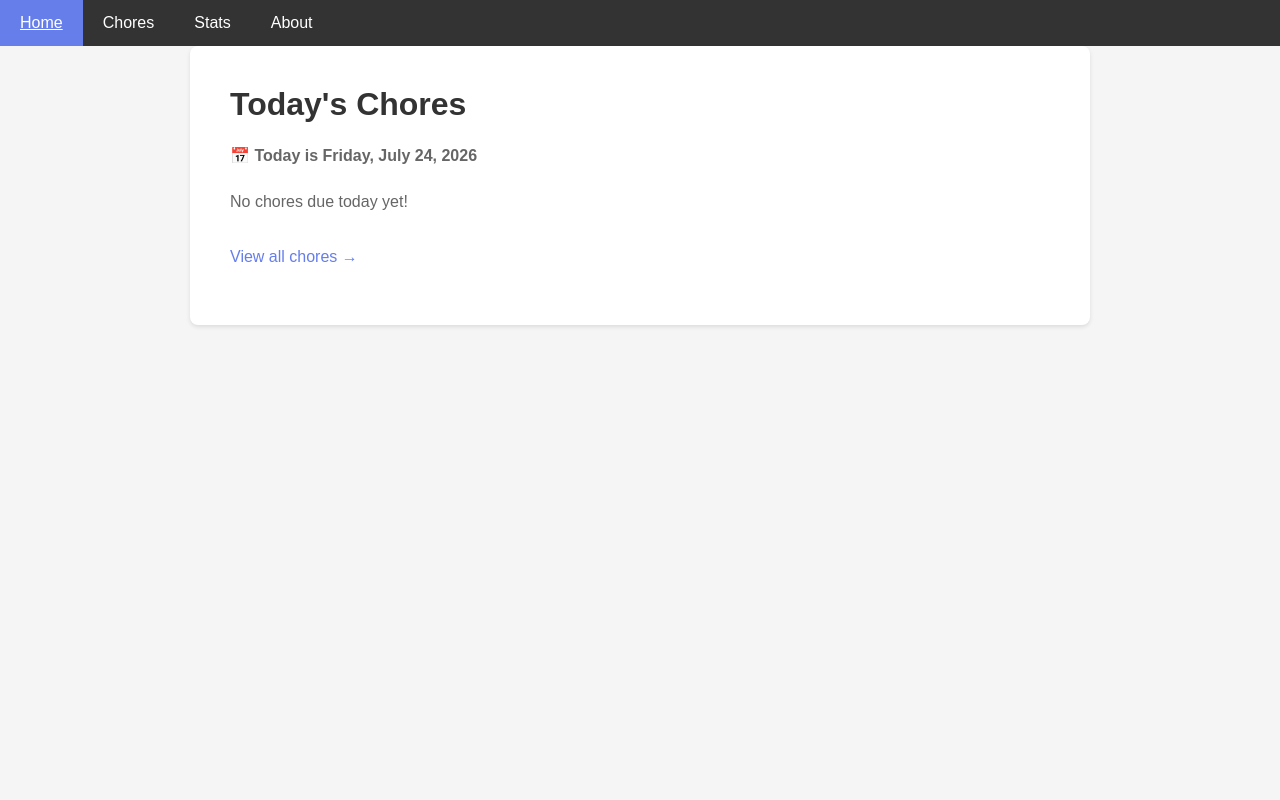
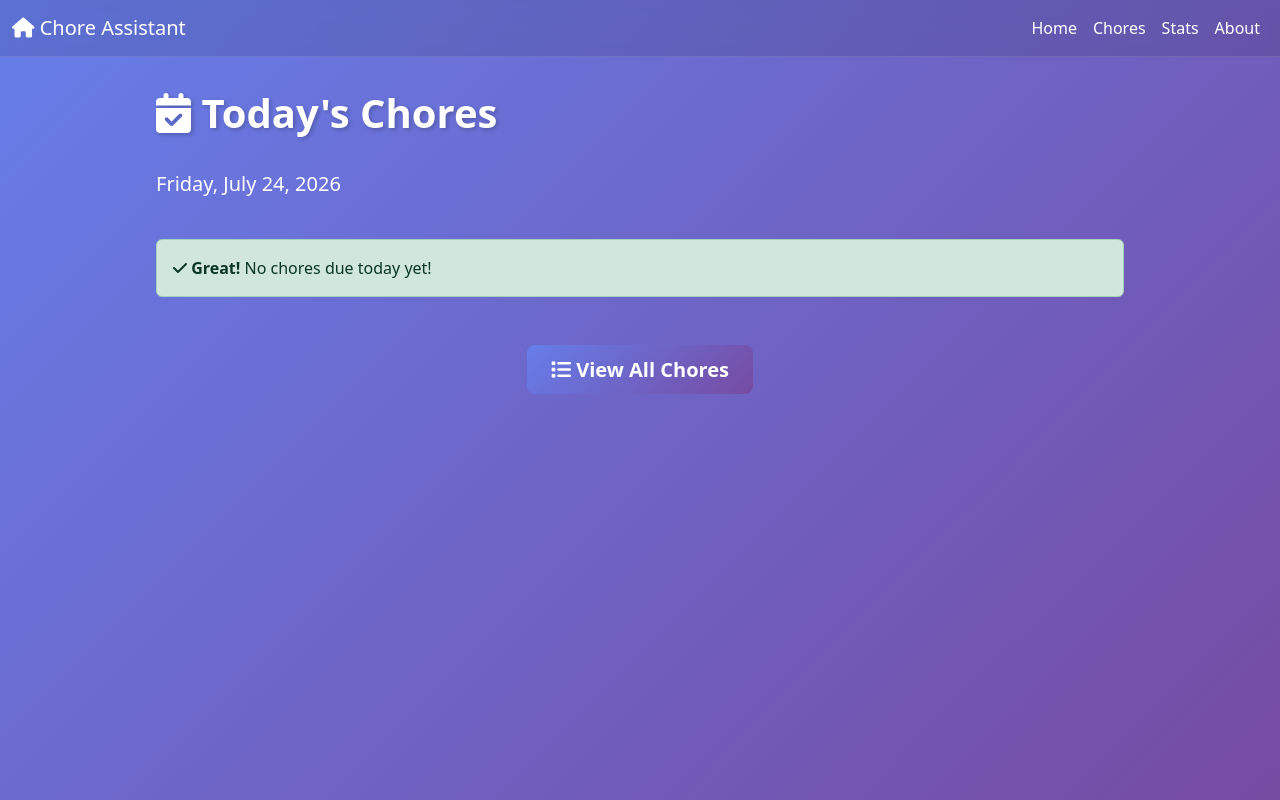
Before and after one commit to ThomasSchindler897/chore-assistant, a Flask app: page / in a window 1280 px wide. Run offline with Flask 3, Linux system fonts and the light colour scheme.

Commit message:
Redesign home page with Bootstrap, cards, and icons - Milestone 6 step 1

```diff
--- a/requirements.txt
+++ b/requirements.txt
@@ -9,3 +9,4 @@ MarkupSafe==3.0.3
 SQLAlchemy==2.0.51
 typing_extensions==4.16.0
 Werkzeug==3.1.8
+bootstrap-flask==2.3.3
--- a/templates/base.html
+++ b/templates/base.html
@@ -1,19 +1,117 @@
 <!DOCTYPE html>
-<html>
+<html lang="en">
 <head>
+    <meta charset="UTF-8">
+    <meta name="viewport" content="width=device-width, initial-scale=1.0">
     <title>{% block title %}Chore Assistant{% endblock %}</title>
-    <link rel="stylesheet" href="{{ url_for('static', filename='style.css') }}">
+
+    <!-- Bootstrap CSS -->
+    <link href="https://cdn.jsdelivr.net/npm/bootstrap@5.3.0/dist/css/bootstrap.min.css" rel="stylesheet">
+    <!-- Font Awesome Icons -->
+    <link href="https://cdnjs.cloudflare.com/ajax/libs/font-awesome/6.4.0/css/all.min.css" rel="stylesheet">
+
+    <style>
+        :root {
+            --primary: #667eea;
+            --secondary: #764ba2;
+        }
+
+        body {
+            background: linear-gradient(135deg, var(--primary) 0%, var(--secondary) 100%);
+            min-height: 100vh;
+            padding-bottom: 2rem;
+        }
+
+        nav {
+            background: rgba(0, 0, 0, 0.1) !important;
+            backdrop-filter: blur(10px);
+            border-bottom: 1px solid rgba(255, 255, 255, 0.1);
+        }
+
+        nav a {
+            color: white !important;
+            font-weight: 500;
+            transition: all 0.3s;
+        }
+
+        nav a:hover {
+            color: #ffd700 !important;
+            transform: translateY(-2px);
+        }
+
+        .content {
+            max-width: 1000px;
+            margin: 2rem auto;
+            padding: 0 1rem;
+        }
+
+        h1 {
+            color: white;
+            font-weight: 700;
+            margin-bottom: 2rem;
+            text-shadow: 2px 2px 4px rgba(0, 0, 0, 0.2);
+        }
+
+        .card {
+            border: none;
+            border-radius: 12px;
+            box-shadow: 0 8px 16px rgba(0, 0, 0, 0.1);
+            transition: all 0.3s;
+        }
+
+        .card:hover {
+            transform: translateY(-4px);
+            box-shadow: 0 12px 24px rgba(0, 0, 0, 0.15);
+        }
+
+        .btn-primary {
+            background: linear-gradient(135deg, var(--primary), var(--secondary));
+            border: none;
+            font-weight: 600;
+            padding: 0.6rem 1.5rem;
+        }
+
+        .btn-primary:hover {
+            background: linear-gradient(135deg, var(--secondary), var(--primary));
+            transform: translateY(-2px);
+        }
+    </style>
 </head>
 <body>
-    <nav>
-        <a href="/">Home</a>
-        <a href="/chores">Chores</a>
-        <a href="/stats">Stats</a>
-        <a href="/about">About</a>
+    <!-- Navigation -->
+    <nav class="navbar navbar-expand-lg navbar-dark">
+        <div class="container-fluid">
+            <a class="navbar-brand" href="/">
+                <i class="fas fa-home"></i> Chore Assistant
+            </a>
+            <button class="navbar-toggler" type="button" data-bs-toggle="collapse" data-bs-target="#navbarNav">
+                <span class="navbar-toggler-icon"></span>
+            </button>
+            <div class="collapse navbar-collapse" id="navbarNav">
+                <ul class="navbar-nav ms-auto">
+                    <li class="nav-item">
+                        <a class="nav-link" href="/">Home</a>
+                    </li>
+                    <li class="nav-item">
+                        <a class="nav-link" href="/chores">Chores</a>
+                    </li>
+                    <li class="nav-item">
+                        <a class="nav-link" href="/stats">Stats</a>
+                    </li>
+                    <li class="nav-item">
+                        <a class="nav-link" href="/about">About</a>
+                    </li>
+                </ul>
+            </div>
+        </div>
     </nav>
 
+    <!-- Content -->
     <div class="content">
         {% block content %}{% endblock %}
     </div>
+
+    <!-- Bootstrap JS -->
+    <script src="https://cdn.jsdelivr.net/npm/bootstrap@5.3.0/dist/js/bootstrap.bundle.min.js"></script>
 </body>
 </html>
--- a/templates/home.html
+++ b/templates/home.html
@@ -3,94 +3,113 @@
 {% block title %}Home - Chore Assistant{% endblock %}
 
 {% block content %}
-    <h1>Today's Chores</h1>
+    <div class="row mb-4">
+        <div class="col-lg-8">
+            <h1><i class="fas fa-calendar-check"></i> Today's Chores</h1>
+            <p class="text-white fs-5">{{ today_date }}</p>
+        </div>
+    </div>
 
-    <p style="font-size: 16px; color: #666; margin-bottom: 20px;">
-        📅 <strong>Today is {{ today_date }}</strong>
-    </p>
-
-    <!-- TODAY'S CHORES TABLE -->
+    <!-- TODAY'S CHORES -->
     {% if chores %}
-        <h2 style="margin-top: 30px; margin-bottom: 15px; font-size: 18px;">
-            You have <strong style="color: #667eea;">{{ chores|length }}</strong> chore(s) due today:
+        <div class="row mb-4">
+            <div class="col-12">
+                <h2 class="text-white mb-3">
+                    <i class="fas fa-tasks"></i>
+                    You have <span class="badge bg-warning text-dark">{{ chores|length }}</span> chore(s) due today
                 </h2>
-        <table style="width: 100%; border-collapse: collapse;">
-            <tr style="background-color: #f0f0f0; border-bottom: 2px solid #333;">
-                <th style="padding: 10px; text-align: left;">Chore</th>
-                <th style="padding: 10px; text-align: left;">Description</th>
-                <th style="padding: 10px; text-align: center;">Priority</th>
-                <th style="padding: 10px; text-align: center;">Status</th>
-            </tr>
+            </div>
             {% for chore in chores %}
-                <tr style="border-bottom: 1px solid #ddd;">
-                    <td style="padding: 10px;">{{ chore.name }}</td>
-                    <td style="padding: 10px;">{{ chore.description }}</td>
-                    <td style="padding: 10px; text-align: center;">{{ chore.priority }}/5</td>
-                    <td style="padding: 10px; text-align: center;">
+                <div class="col-md-6 col-lg-4 mb-3">
+                    <div class="card">
+                        <div class="card-body">
+                            <h5 class="card-title">
+                                <i class="fas fa-check-circle text-warning"></i> {{ chore.name }}
+                            </h5>
+                            <p class="card-text text-muted">{{ chore.description }}</p>
+                            <div class="d-flex justify-content-between align-items-center">
+                                <span class="badge bg-info">Priority {{ chore.priority }}/5</span>
                                 <form method="POST" action="/toggle/{{ chore.id }}" style="display: inline;">
-                            <input type="checkbox" onchange="this.form.submit()" style="width: 18px; height: 18px; cursor: pointer;">
+                                    <input type="checkbox" class="form-check-input" onchange="this.form.submit()" style="cursor: pointer; width: 20px; height: 20px;">
                                 </form>
-                    </td>
-                </tr>
+                            </div>
+                        </div>
+                    </div>
+                </div>
             {% endfor %}
-        </table>
+        </div>
     {% else %}
-        <p style="color: #666;">No chores due today yet!</p>
+        <div class="alert alert-success alert-dismissible fade show" role="alert">
+            <i class="fas fa-check"></i> <strong>Great!</strong> No chores due today yet!
+        </div>
     {% endif %}
 
-    <!-- COMPLETED TODAY TABLE -->
+    <!-- COMPLETED TODAY -->
     {% if completed_chores %}
-        <h2 style="margin-top: 40px; margin-bottom: 15px; font-size: 18px;">
-            You have completed <strong style="color: #22c55e;">{{ completed_chores|length }}</strong> chore(s) today:
+        <div class="row mb-4">
+            <div class="col-12">
+                <h2 class="text-white mb-3">
+                    <i class="fas fa-trophy"></i>
+                    You've completed <span class="badge bg-success">{{ completed_chores|length }}</span> chore(s) today
                 </h2>
-        <table style="width: 100%; border-collapse: collapse;">
-            <tr style="background-color: #f0fdf4; border-bottom: 2px solid #22c55e;">
-                <th style="padding: 10px; text-align: left;">Chore</th>
-                <th style="padding: 10px; text-align: left;">Description</th>
-                <th style="padding: 10px; text-align: center;">Priority</th>
-                <th style="padding: 10px; text-align: center;">Status</th>
-            </tr>
+            </div>
             {% for chore in completed_chores %}
-                <tr style="border-bottom: 1px solid #ddd; background-color: #f9f9f9;">
-                    <td style="padding: 10px; color: #999; text-decoration: line-through;">{{ chore.name }}</td>
-                    <td style="padding: 10px; color: #999; text-decoration: line-through;">{{ chore.description }}</td>
-                    <td style="padding: 10px; text-align: center;">{{ chore.priority }}/5</td>
-                    <td style="padding: 10px; text-align: center;">
+                <div class="col-md-6 col-lg-4 mb-3">
+                    <div class="card border-success">
+                        <div class="card-body">
+                            <h5 class="card-title text-success">
+                                <i class="fas fa-check-double"></i> {{ chore.name }}
+                            </h5>
+                            <p class="card-text text-muted"><s>{{ chore.description }}</s></p>
+                            <div class="d-flex justify-content-between align-items-center">
+                                <span class="badge bg-success">Completed!</span>
                                 <form method="POST" action="/toggle/{{ chore.id }}" style="display: inline;">
-                            <input type="checkbox" checked onchange="this.form.submit()" style="width: 18px; height: 18px; cursor: pointer;">
+                                    <input type="checkbox" class="form-check-input" checked onchange="this.form.submit()" style="cursor: pointer; width: 20px; height: 20px;">
                                 </form>
-                    </td>
-                </tr>
+                            </div>
+                        </div>
+                    </div>
+                </div>
             {% endfor %}
-        </table>
+        </div>
     {% endif %}
 
-    <!-- OVERDUE CHORES TABLE -->
+    <!-- OVERDUE CHORES -->
     {% if overdue_chores %}
-        <h2 style="margin-top: 40px; margin-bottom: 15px; font-size: 18px; color: #e74c3c;">
-            ⚠️ You have <strong>{{ overdue_chores|length }}</strong> overdue chore(s):
+        <div class="row">
+            <div class="col-12">
+                <h2 class="text-white mb-3">
+                    <i class="fas fa-exclamation-triangle"></i>
+                    You have <span class="badge bg-danger">{{ overdue_chores|length }}</span> overdue chore(s)
                 </h2>
-        <table style="width: 100%; border-collapse: collapse;">
-            <tr style="background-color: #fef2f2; border-bottom: 2px solid #e74c3c;">
-                <th style="padding: 10px; text-align: left;">Chore</th>
-                <th style="padding: 10px; text-align: left;">Description</th>
-                <th style="padding: 10px; text-align: center;">Priority</th>
-                <th style="padding: 10px; text-align: center;">Status</th>
-            </tr>
+            </div>
             {% for chore in overdue_chores %}
-                <tr style="border-bottom: 1px solid #ddd;">
-                    <td style="padding: 10px;">{{ chore.name }}</td>
-                    <td style="padding: 10px;">{{ chore.description }}</td>
-                    <td style="padding: 10px; text-align: center;">{{ chore.priority }}/5</td>
-                    <td style="padding: 10px; text-align: center;">
+                <div class="col-md-6 col-lg-4 mb-3">
+                    <div class="card border-danger">
+                        <div class="card-body">
+                            <h5 class="card-title text-danger">
+                                <i class="fas fa-exclamation-circle"></i> {{ chore.name }}
+                            </h5>
+                            <p class="card-text text-muted">{{ chore.description }}</p>
+                            <div class="d-flex justify-content-between align-items-center">
+                                <span class="badge bg-danger">Overdue!</span>
                                 <form method="POST" action="/toggle/{{ chore.id }}" style="display: inline;">
-                            <input type="checkbox" onchange="this.form.submit()" style="width: 18px; height: 18px; cursor: pointer;">
+                                    <input type="checkbox" class="form-check-input" onchange="this.form.submit()" style="cursor: pointer; width: 20px; height: 20px;">
                                 </form>
-                    </td>
-                </tr>
+                            </div>
+                        </div>
+                    </div>
+                </div>
             {% endfor %}
-        </table>
+        </div>
     {% endif %}
 
-    <p style="margin-top: 30px;"><a href="/chores" style="color: #667eea;">View all chores →</a></p>
+    <!-- Quick Link -->
+    <div class="row mt-5">
+        <div class="col-12 text-center">
+            <a href="/chores" class="btn btn-primary btn-lg">
+                <i class="fas fa-list"></i> View All Chores
+            </a>
+        </div>
+    </div>
 {% endblock %}
```
Lines whose indentation alone changed are shown as unchanged.
